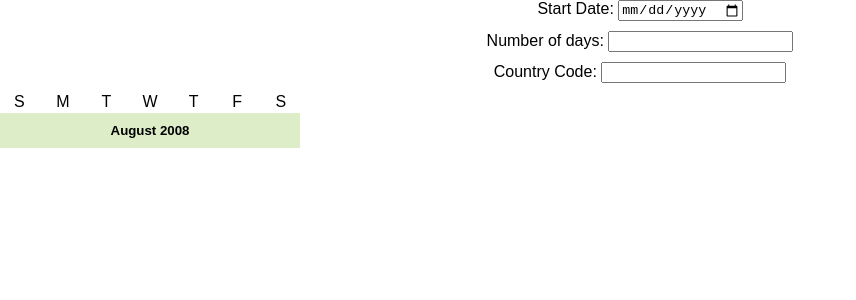
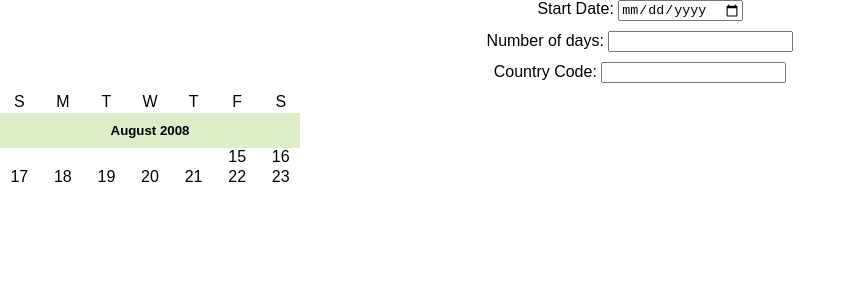
Before and after one commit to njmata/calendar, a React (Create React App) app: page / in a window 1280 px wide. Shown: the top 300 px of the page, without its empty margins (0-856 px from the left). Built offline with nearby package versions, Linux system fonts and the light colour scheme.

Commit message:
Created Week and Day Component with a basic structure.

```diff
--- a/src/App.css
+++ b/src/App.css
@@ -19,7 +19,7 @@ h5 {
     padding: 10px 0;
 }
 
-.calendar__month_weeks-day {
+.calendar__month_weeks {
     display: grid;
     grid-template-columns: repeat(7, 1fr);
     grid-gap: 5px;
--- a/src/App.js
+++ b/src/App.js
@@ -6,7 +6,48 @@ const test = [
     {
         number: 7,
         year: 2008,
-        weeks: []
+        weeks: [
+            [
+                {
+                    dayOfTheWeek: 5,
+                    day: 15
+                },
+                {
+                    dayOfTheWeek: 6,
+                    day: 16
+                }
+            ],
+            [
+                {
+                    dayOfTheWeek: 0,
+                    day: 17
+                },
+                {
+                    dayOfTheWeek: 1,
+                    day: 18
+                },
+                {
+                    dayOfTheWeek: 2,
+                    day: 19
+                },
+                {
+                    dayOfTheWeek: 3,
+                    day: 20
+                },
+                {
+                    dayOfTheWeek: 4,
+                    day: 21
+                },
+                {
+                    dayOfTheWeek: 5,
+                    day: 22
+                },
+                {
+                    dayOfTheWeek: 6,
+                    day: 23
+                }
+            ]
+        ]
     }
 ];
 
--- /dev/null
+++ b/src/Day.js
@@ -0,0 +1,7 @@
+import React from "react";
+
+const Day = props => {
+    return <div>{props.text}</div>;
+};
+
+export default Day;
--- a/src/Month.js
+++ b/src/Month.js
@@ -1,4 +1,6 @@
 import React, { PureComponent } from "react";
+import "./App.css";
+import Week from "./Week";
 
 /*
     Expected the following object
@@ -43,14 +45,18 @@ export default class MonthComponent extends PureComponent {
         const daysOfTheWeek = this.dayOfTheWeek.map((day, index) => (
             <DaysOfTheWeek text={day} key={index} />
         ));
+        const weeks = month.weeks.map((week, index) => (
+            <Week week={week} key={index} />
+        ));
         return (
             <div className="calendar__month">
-                <div className="calendar__month_weeks-day">{daysOfTheWeek}</div>
+                <div className="calendar__month_weeks">{daysOfTheWeek}</div>
                 <div className="calendar__month_title">
                     <h5>
                         {this.monthsName[month.number]} {month.year}
                     </h5>
                 </div>
+                {weeks}
             </div>
         );
     }
--- /dev/null
+++ b/src/Week.js
@@ -0,0 +1,35 @@
+import React, { PureComponent } from "react";
+import "./App.css";
+import Day from "./Day";
+
+/**
+ * Expected an array with the following form:
+ * week: [
+        {
+            dayOfTheWeek: 5,
+            day: 15
+        },
+        {
+            dayOfTheWeek: 6,
+            day: 16
+        }
+    ]
+ */
+
+export default class WeekComponent extends PureComponent {
+    render() {
+        const { week } = this.props;
+        const daysArray = [];
+        // find the days represents in the array and fill the day information
+        for (let i = 0; i < 7; i++) {
+            var index = week.findIndex(day => day.dayOfTheWeek === i);
+            if (index === -1) {
+                daysArray.push(<Day text={""} key={i} />);
+            } else {
+                daysArray.push(<Day text={week[index].day} key={i} />);
+            }
+        }
+
+        return <div className="calendar__month_weeks">{daysArray}</div>;
+    }
+}
```
